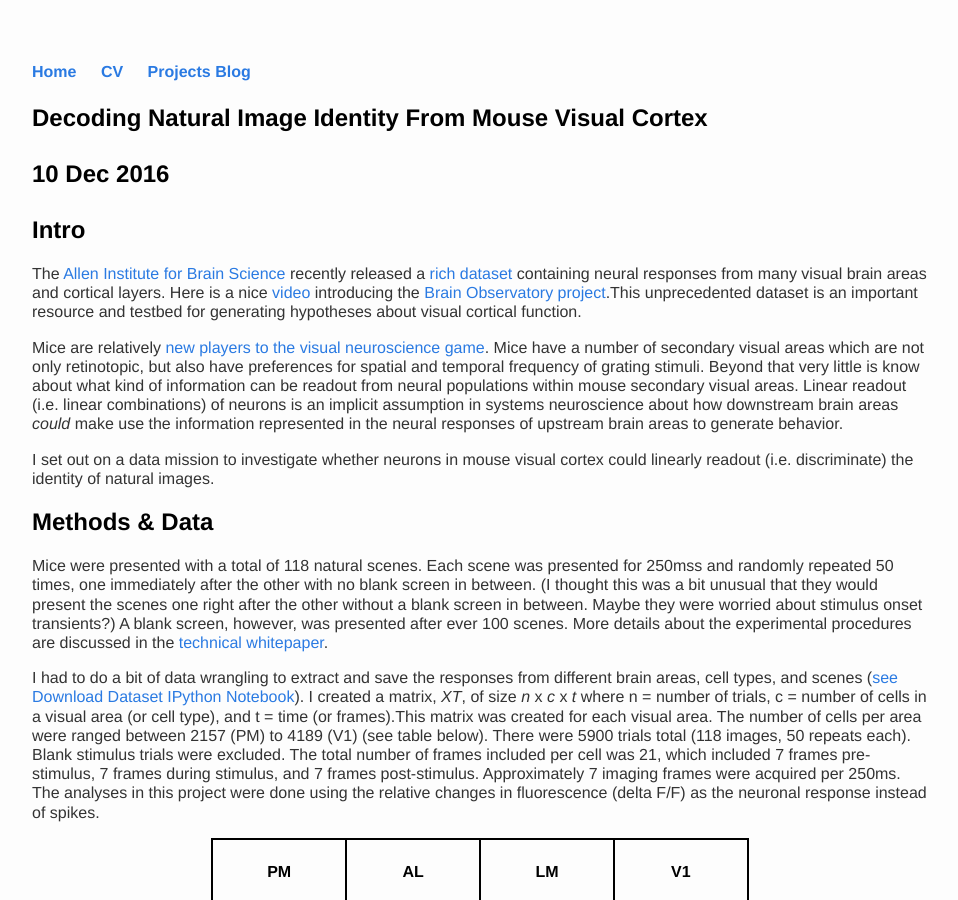
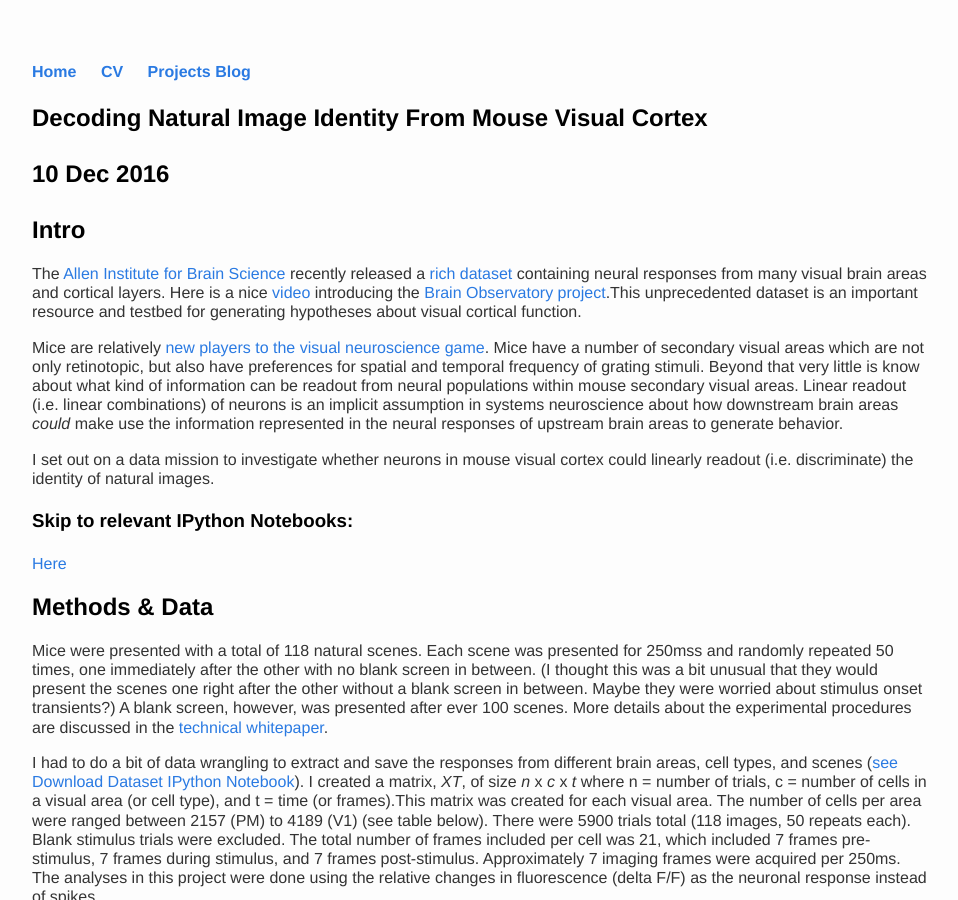
Before and after one commit to kachiO/kachio.github.io, a Jekyll site: the page built from _posts/2016-12-10-Decoding-Identity-of-Natural-Images.markdown, in a window 1280 px wide and 900 px high. Shown: the whole window, without its empty margins (160-1118 px from the left). Built offline with Jekyll 4.4.1, drawn with Linux system fonts in a browser that asks for light colours; comment, search, counter and statistics services are not loaded.

Commit message:
Update 2016-12-10-Decoding-Identity-of-Natural-Images.markdown

```diff
--- a/_posts/2016-12-10-Decoding-Identity-of-Natural-Images.markdown
+++ b/_posts/2016-12-10-Decoding-Identity-of-Natural-Images.markdown
@@ -14,6 +14,8 @@ The [Allen Institute for Brain Science](https://www.alleninstitute.org/) recentl
 Mice are relatively [new players to the visual neuroscience game](http://www.nature.com/news/neuroscience-through-the-eyes-of-a-mouse-1.13901). Mice have a number of secondary visual areas which are not only retinotopic, but also have preferences for spatial and temporal frequency of grating stimuli. Beyond that very little is know about what kind of information can be readout from neural populations within mouse secondary visual areas. Linear readout (i.e. linear combinations) of neurons is an implicit assumption in systems neuroscience about how downstream brain areas *could* make use the information represented in the neural responses of upstream brain areas to generate behavior.
 
 I set out on a data mission to investigate whether neurons in mouse visual cortex could linearly readout (i.e. discriminate) the identity of natural images.
+
+<h3>Skip to relevant IPython Notebooks: </h3> [Here](https://github.com/kachiO/ipython-notebooks/tree/master/mouse%20natural%20images%20identity)
 
 <h1>Methods & Data</h1>
 
```
